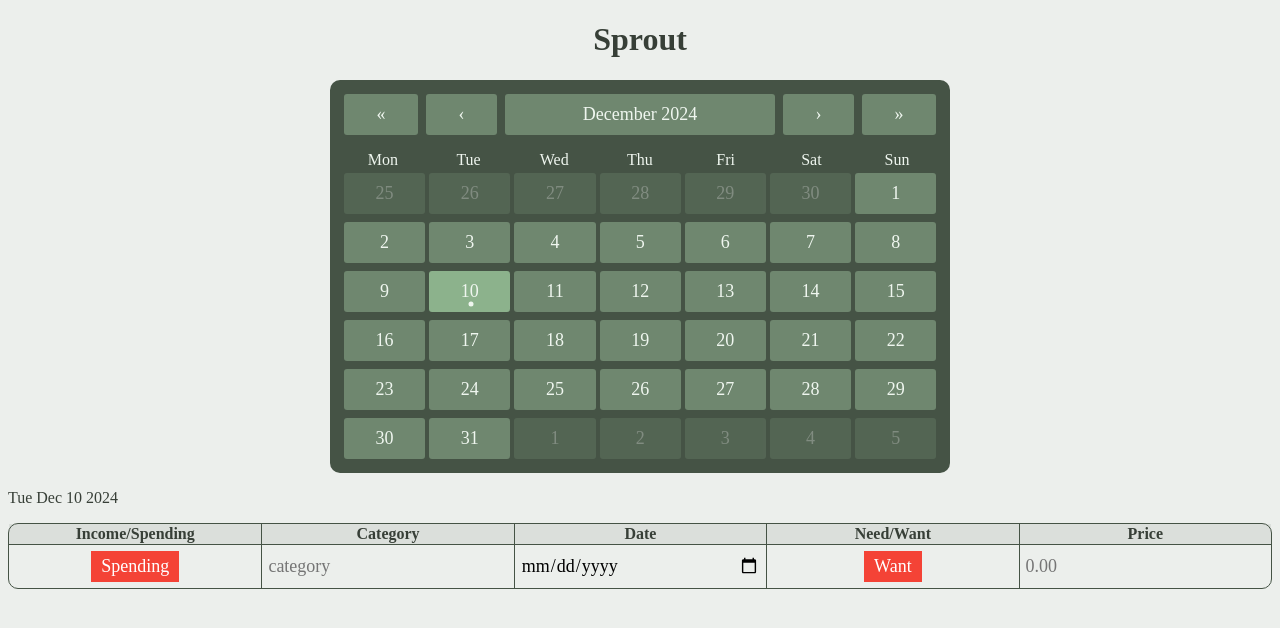
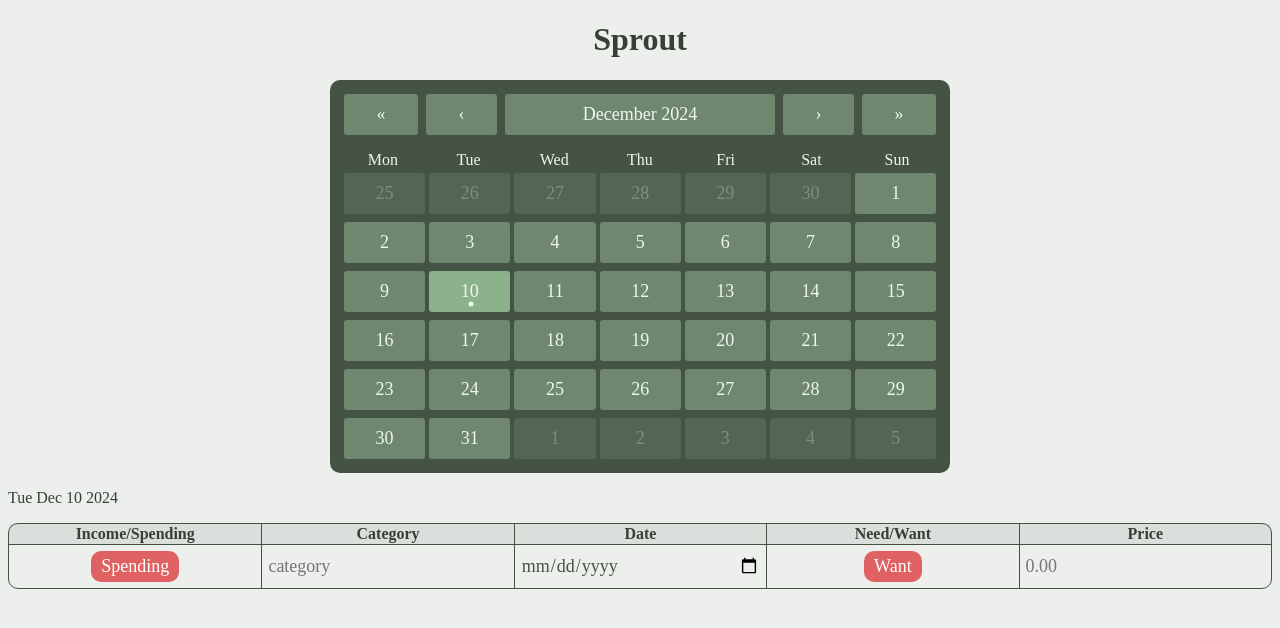
Before and after one commit to Fishfinna/sprouts, a React (Vite) app: page / in a window 1280 px wide. Shown: the top 628 px of the page. Built offline with nearby package versions, Linux system fonts and the light colour scheme; a web font is replaced by a local one.

Commit message:
improvement to the text color

```diff
--- a/src/components/table/table.scss
+++ b/src/components/table/table.scss
@@ -1,6 +1,7 @@
 $border-color: #455345;
 $green-color: #4CAF50;
-$red-color: #f44336;
+$red-color: #e06161;
+$input-text-color: $border-color;
 
 table {
     table-layout: fixed;
@@ -42,6 +43,7 @@ input[type="number"] {
     box-sizing: border-box;
     background-color: transparent;
     font-family: dosis;
+    color: $input-text-color;
     font-size: large;
 }
 
@@ -52,6 +54,7 @@ button {
     cursor: pointer;
     transition: background-color 0.3s ease;
     font-size: large;
+    border-radius: 10px;
 }
 
 button.green {
```
